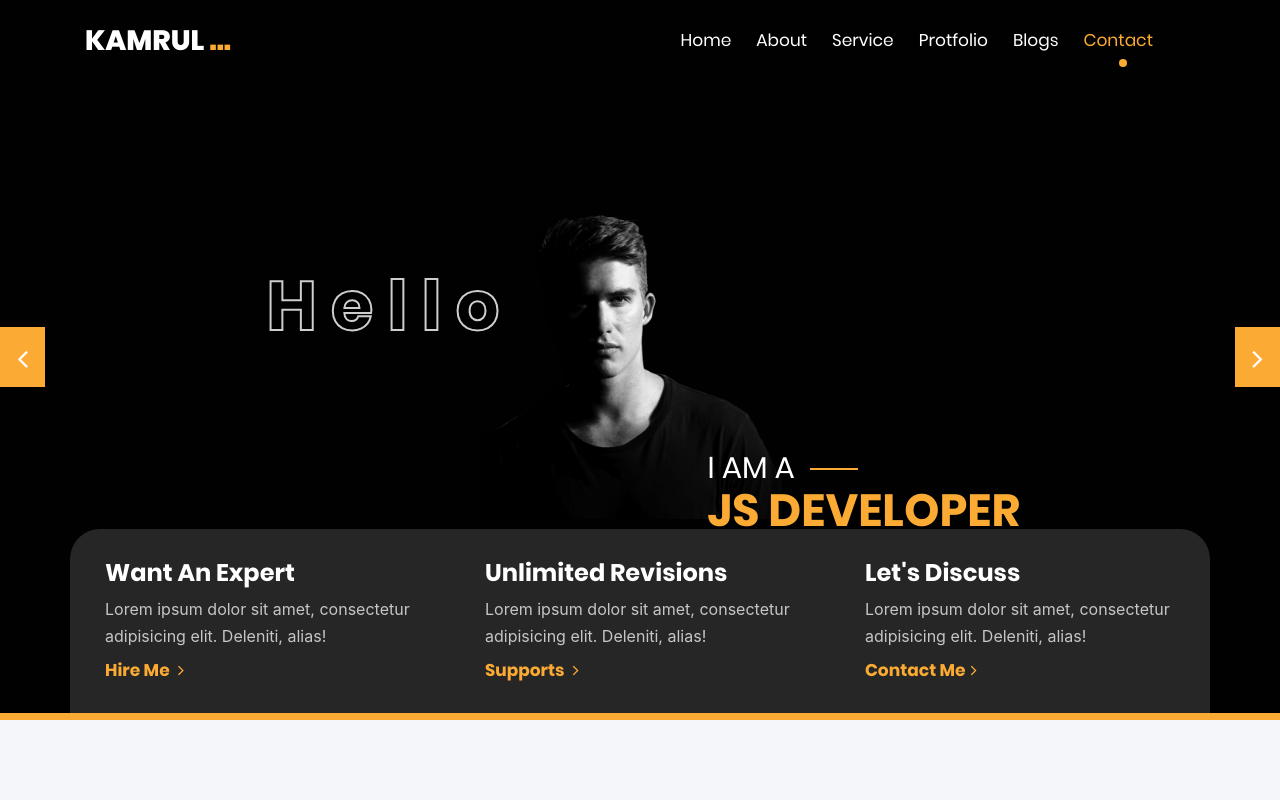
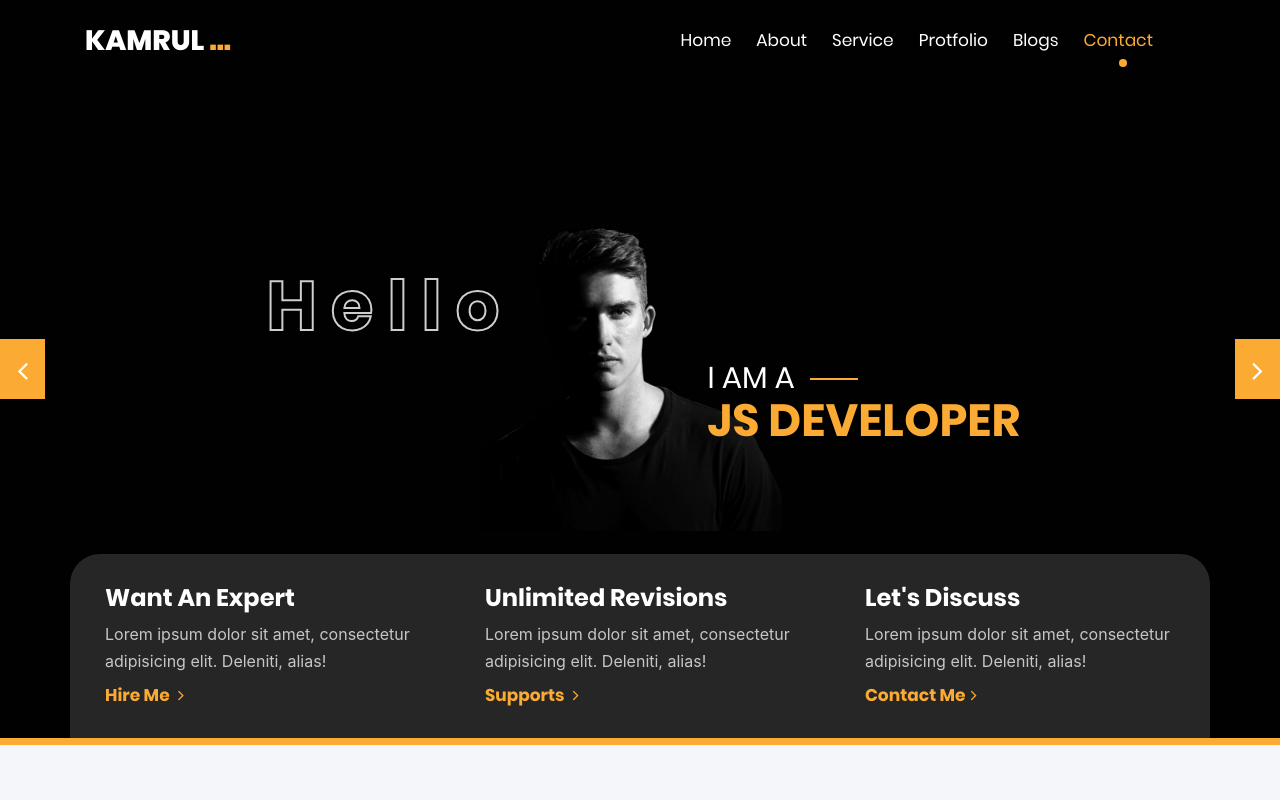
Before and after one commit to creative-kamrul/portfolio, a plain HTML site: page index.html in a window 1280 px wide. Shown: the top 800 px of the page. Drawn offline with Linux system fonts and the light colour scheme.

Commit message:
change banner

```diff
--- a/css/style.css
+++ b/css/style.css
@@ -79,7 +79,7 @@ p {
 
 /*preloder*/
 
-/* .cube-folding {
+.cube-folding {
     width: 50px;
     height: 50px;
     display: inline-block;
@@ -275,7 +275,7 @@ p {
     background: white;
     position: fixed;
     z-index: 9999999;
-} */
+}
 
 
 .made-with-love {
@@ -485,8 +485,9 @@ p {
 }
 
 .banner-txt2 {
-    padding-top: 280px;
+    padding-top: 190px;
     margin-left: -225px;
+    margin-bottom: 115px;
 }
 
 .banner-txt2 p {
--- a/index.html
+++ b/index.html
@@ -18,7 +18,7 @@
 
 <body>
     <!--preloder start-->
-    <!-- <div class="loder">
+    <div class="loder">
         <div class="cube-wrapper">
             <div class="cube-folding">
                 <span class="leaf1"></span>
@@ -28,7 +28,7 @@
             </div>
             <span class="loading" data-name="Loading">Loading</span>
         </div>
-    </div> -->
+    </div>
     <!--preloder end-->
     <!--========================
 *** HEADER AREA START ***
```
